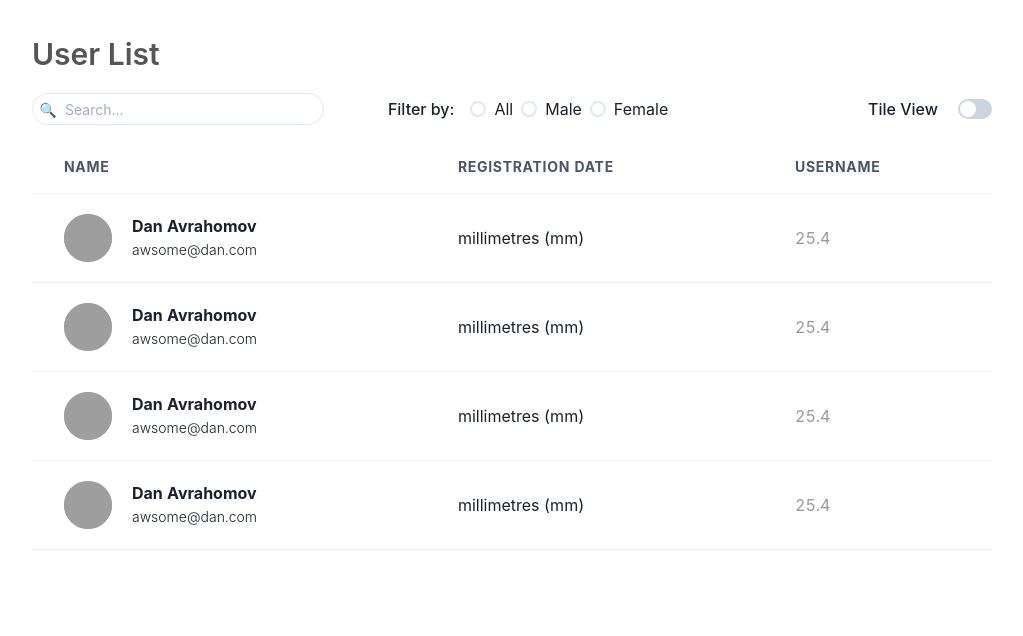
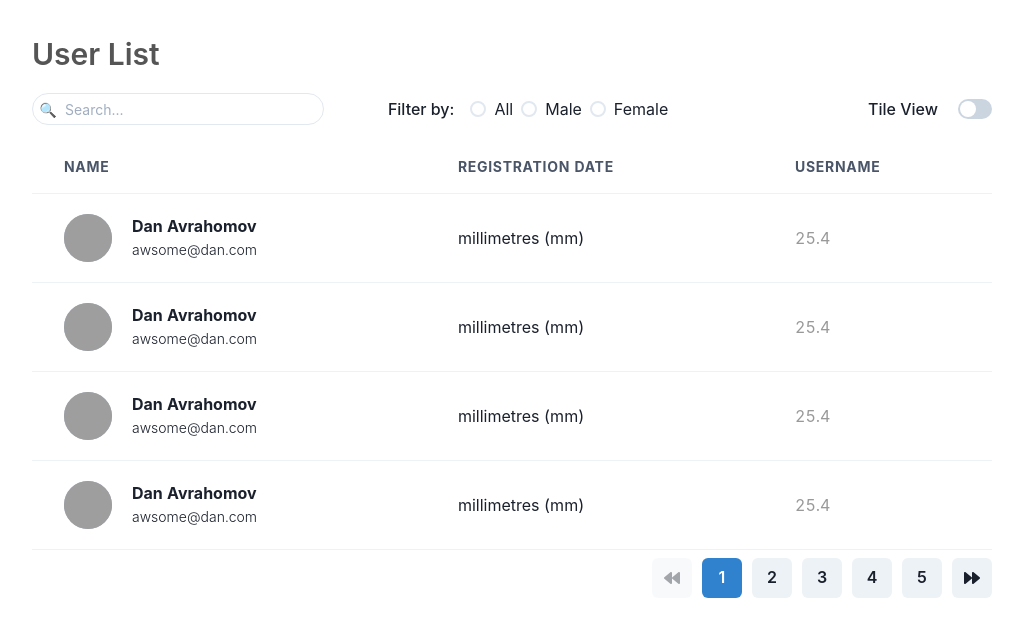
Before and after one commit to MelodyGhost/simple-user-dashboard, a Next.js app: page / in a window 1280 px wide. Shown: the top 636 px of the page, without its empty margins (128-1151 px from the left). Built offline with nearby package versions, Linux system fonts and the light colour scheme; grey boxes are pictures that could not be loaded.

Commit message:
create a pagination hooks

```diff
--- a/components/content-display/index.tsx
+++ b/components/content-display/index.tsx
@@ -1,9 +1,46 @@
+import { HStack, IconButton } from '@chakra-ui/react';
 import React from 'react';
 import TableView from './table-view';
 import TileView from './tile-view';
+import { FaBackward, FaForward } from 'react-icons/fa';
+import usePagination from '../../hooks/usePagination';
 
 const ContentDisplay = ({ tileView }: { tileView: boolean }) => {
-  return <div>{tileView ? <TileView /> : <TableView />}</div>;
+  const { currentPage, totalPage, jumpToPage, setNextPage, setPreviousPage } =
+    usePagination(50, 10);
+  console.log(currentPage, totalPage);
+  return (
+    <div>
+      {tileView ? <TileView /> : <TableView />}
+      <HStack spacing={'10px'} justifyContent="flex-end" my="2">
+        <IconButton
+          aria-label="previous page"
+          onClick={setPreviousPage}
+          disabled={currentPage === 1}
+          icon={<FaBackward />}
+        />
+        {Array(totalPage)
+          .fill('')
+          .map((_, key) => {
+            return (
+              <IconButton
+                key={key + 1}
+                aria-label={'' + key + 1}
+                onClick={() => jumpToPage(key + 1)}
+                colorScheme={currentPage === key + 1 ? 'blue' : 'gray'}
+                icon={<>{key + 1}</>}
+              />
+            );
+          })}
+        <IconButton
+          aria-label="Nex page"
+          onClick={setNextPage}
+          disabled={currentPage === totalPage}
+          icon={<FaForward />}
+        />
+      </HStack>
+    </div>
+  );
 };
 
 export default ContentDisplay;
--- a/components/content-display/tile-view/index.tsx
+++ b/components/content-display/tile-view/index.tsx
@@ -4,7 +4,6 @@ import React from 'react';
 const TileView = () => {
   return (
     <Wrap spacing={'15px'} m="8">
-      {/* <WrapItem> */}
       {Array(3)
         .fill('')
         .map((_, key) => (
@@ -24,7 +23,6 @@ const TileView = () => {
             </Box>
           </WrapItem>
         ))}
-      {/* </WrapItem> */}
     </Wrap>
   );
 };
--- /dev/null
+++ b/hooks/usePagination.ts
@@ -0,0 +1,38 @@
+import { useEffect, useState } from 'react';
+
+const usePagination = (totalItems: number, pageLimit: number) => {
+  const [currentPage, setCurrentPage] = useState(1);
+  const [totalPage, setTotalPage] = useState(0);
+
+  const setNextPage = () => {
+    if (currentPage === totalPage) return;
+
+    setCurrentPage((page) => page + 1);
+  };
+
+  const setPreviousPage = () => {
+    if (currentPage === 1) return;
+    setCurrentPage((page) => page - 1);
+  };
+
+  const jumpToPage = (pageNumber: number) => {
+    if (pageNumber > totalPage || pageNumber < 1) return;
+
+    setCurrentPage(pageNumber);
+  };
+
+  useEffect(() => {
+    // calculate total page
+    setTotalPage(Math.ceil(totalItems / pageLimit));
+
+    // check current page
+    setCurrentPage((page) => {
+      if (Math.ceil(totalItems / pageLimit) < page) return 1;
+      return page;
+    });
+  }, [totalItems, pageLimit]);
+
+  return { currentPage, totalPage, setNextPage, setPreviousPage, jumpToPage };
+};
+
+export default usePagination;
--- a/package.json
+++ b/package.json
@@ -15,7 +15,8 @@
     "framer-motion": "^6",
     "next": "12.1.4",
     "react": "18.0.0",
-    "react-dom": "18.0.0"
+    "react-dom": "18.0.0",
+    "react-icons": "^4.3.1"
   },
   "devDependencies": {
     "@types/node": "17.0.23",
```
Also changed, not shown: 1 other file (tests, documents, lock files or other folders).
